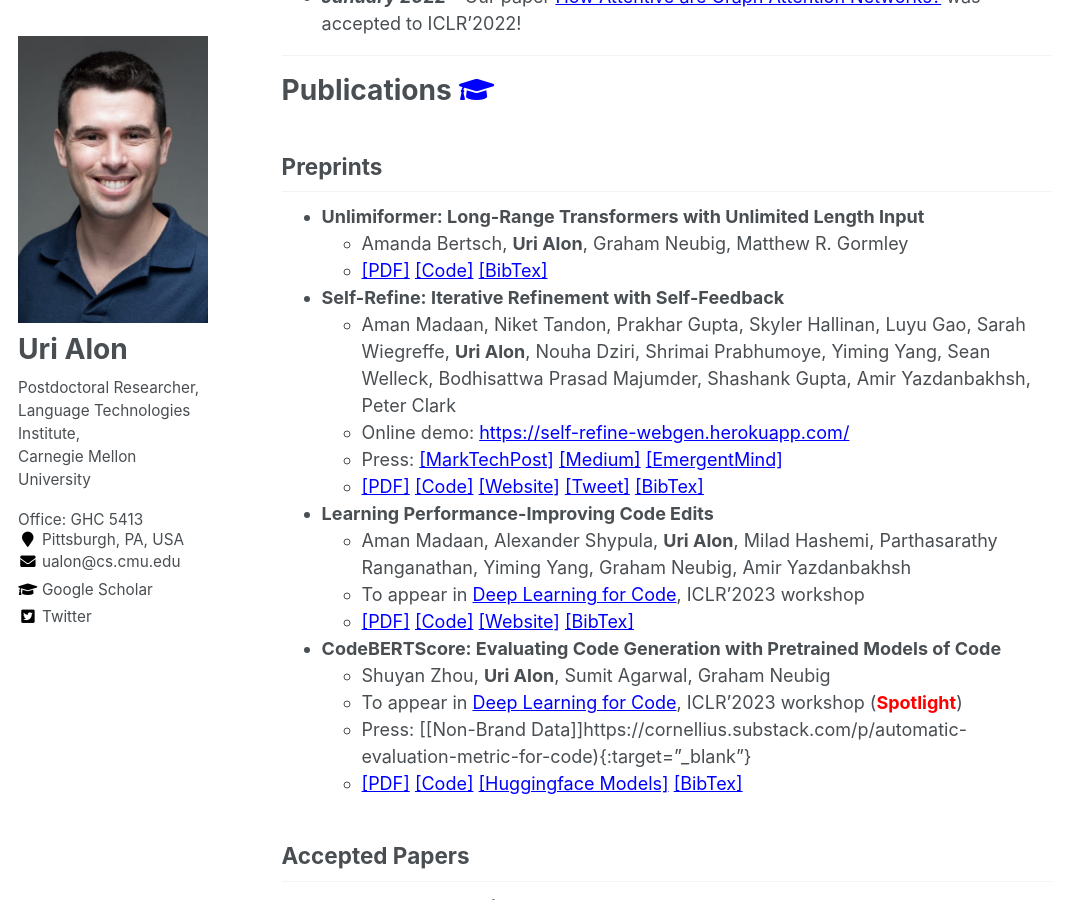
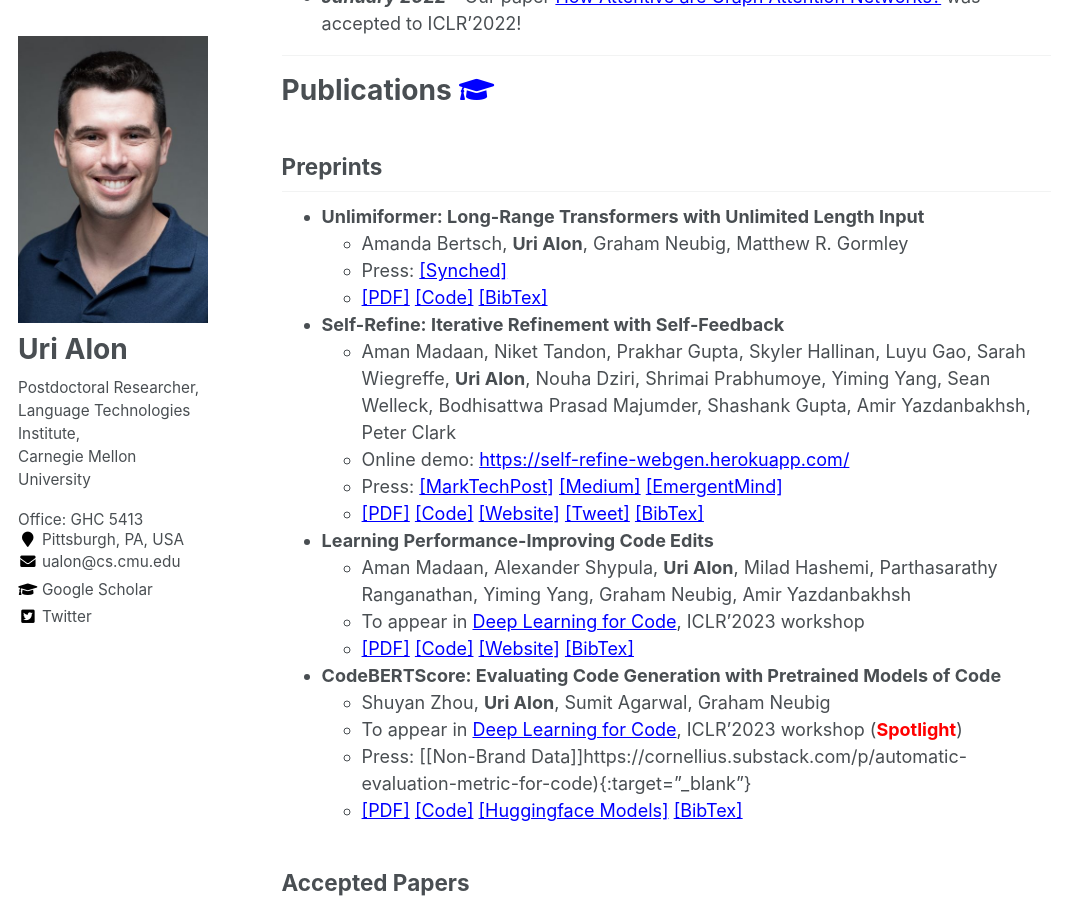
Before and after one commit to urialon/urialon.github.io, a Jekyll site: the page built from _pages/about.md, in a window 1280 px wide and 900 px high, scrolled down 1600 px. Shown: the whole window, without its empty margins (0-1074 px from the left). Built offline with Jekyll 4.4.1, drawn with Linux system fonts in a browser that asks for light colours.

Commit message:
unlimiformer

```diff
--- a/_pages/about.md
+++ b/_pages/about.md
@@ -92,6 +92,7 @@ I am happily married to Lee and father of Gur 🙂
 ## Preprints
 * **Unlimiformer: Long-Range Transformers with Unlimited Length Input**{:id="unlimiformer"}
     * Amanda Bertsch, **Uri Alon**, Graham Neubig, Matthew R. Gormley
+    * Press: [[Synched]](https://syncedreview.com/2023/05/04/cmus-unlimiformer-augments-transformers-to-enable-unbounded-input-lengths/){:target="_blank"}
     * [[PDF]](https://arxiv.org/pdf/2305.01625.pdf){:target="_blank"}
     [[Code]](https://github.com/abertsch72/unlimiformer){:target="_blank"}
     [[BibTex]](https://pastebin.com/raw/stKd6rEB){:target="_blank"}
```
